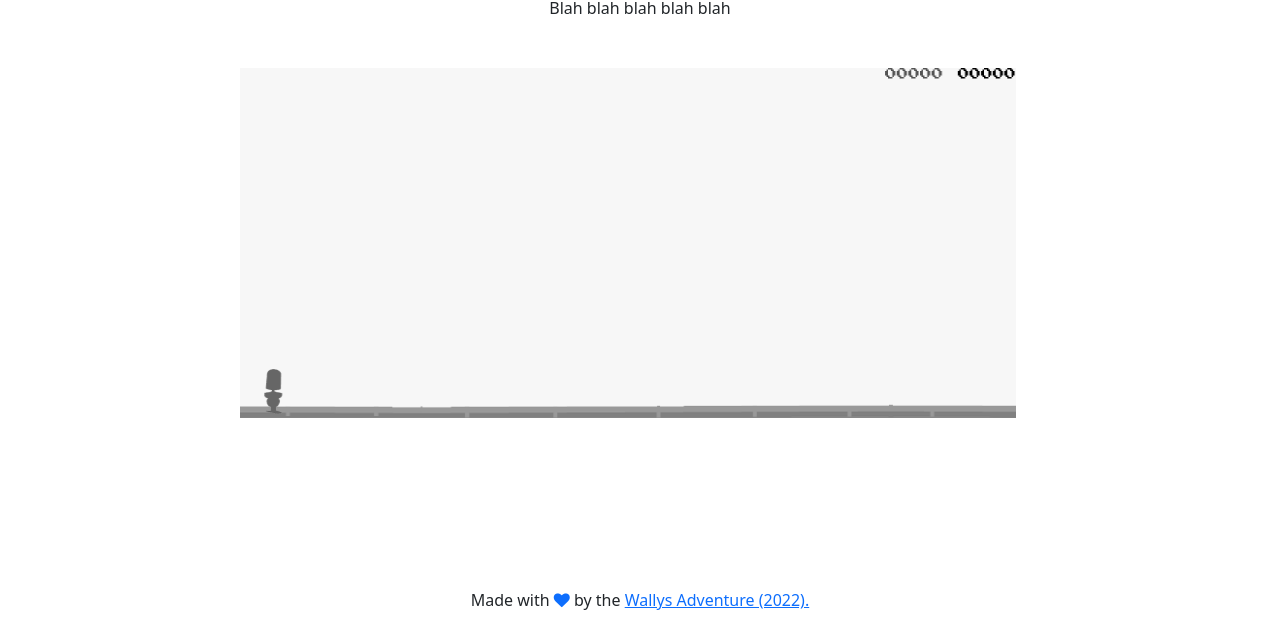
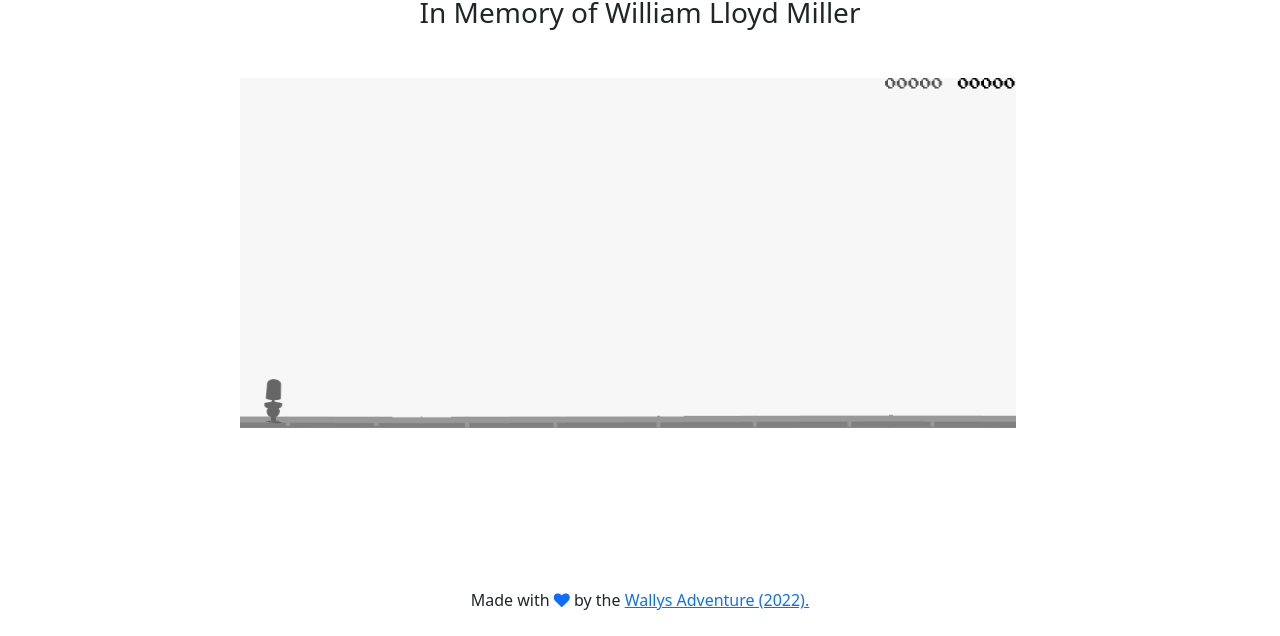
Before and after one commit to sderacy/wallysadventure, a website with bundled scripts: page index.html in a window 1280 px wide. Shown: the part 164-800 px from the top of the page. Built offline with nearby package versions, Linux system fonts and the light colour scheme; files whose address does not match are found by name.

Commit message:
Fill out content for game page

```diff
--- a/index.html
+++ b/index.html
@@ -52,7 +52,7 @@
 
       <div class="text-center mt-3 mb-5">
         <h1>Wallys Adventure Game</h1>
-        <p>Blah blah blah blah blah</p>
+        <h3>In Memory of William Lloyd Miller</h3>
       </div>
       <div class="row col-12 mt-5" id="game"></div>
       <script type="module" src="./lib/index.js"></script>
```
